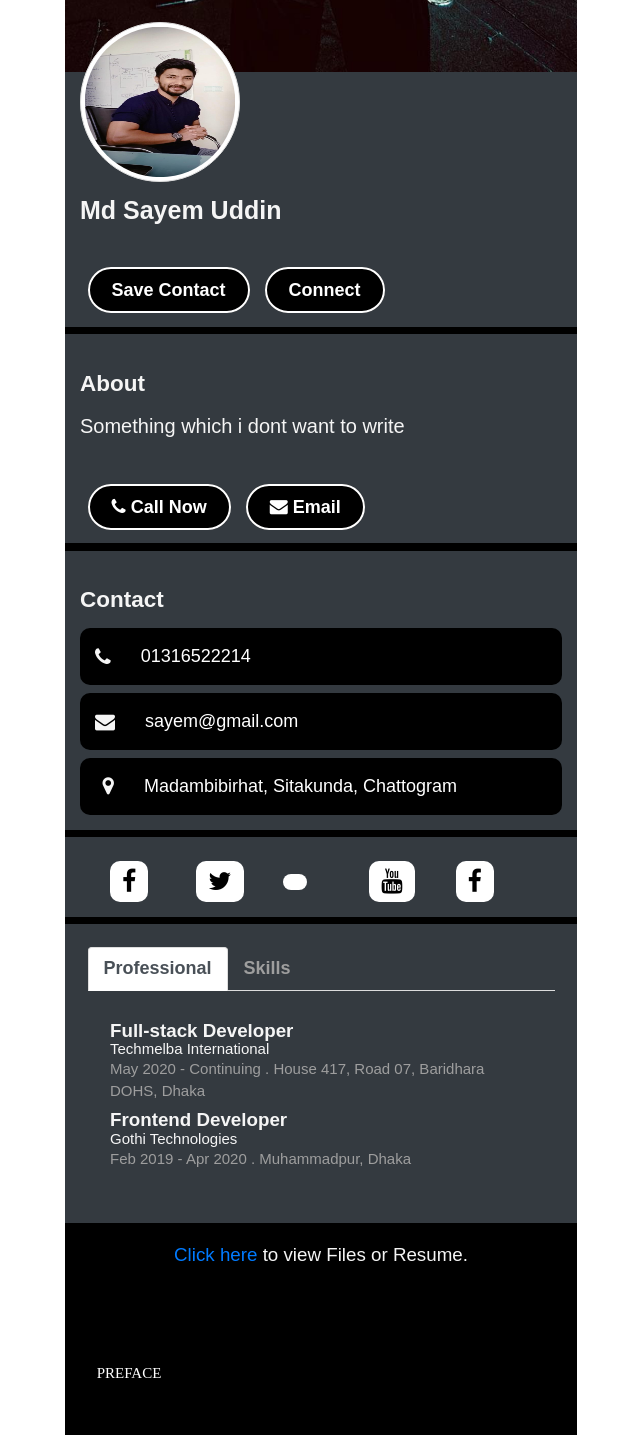
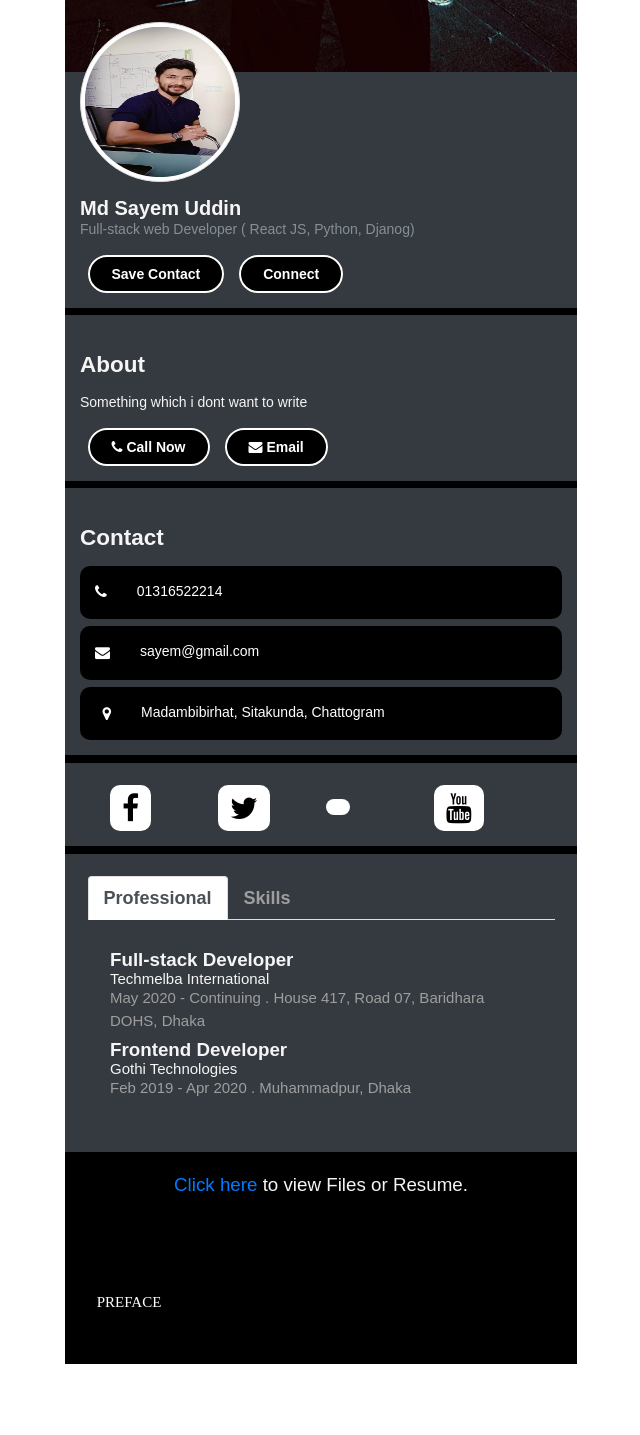
Before and after one commit to Sayem475/Preface_Card_Development, a Django app: page /profile/1 in a window 1280 px wide. Shown: the part 675-2110 px from the top of the page, without its empty margins (319-959 px from the left). After the commit the page ends 2039 px from the top, so only its background shows below. Run offline with Django 3.2, Linux system fonts and the light colour scheme; data comes from the database, SQL or seed files in the repository; both versions use the stored data as it was after the commit; some libraries are stand-ins or nearby versions; some web fonts are replaced.

Commit message:
added all

```diff
--- a/templates/User/userProfile.html
+++ b/templates/User/userProfile.html
@@ -33,7 +33,7 @@
 <!--===============================================================================================-->
 <style>
 	.socialicons-designs{
-			font-size: 25px;
+			font-size: 30px;
 			background: white;
 			color:black;
 			padding: 8px 12px 8px 12px;
@@ -43,7 +43,7 @@
 		background-color: black;
 		color:white;
 	}
-	 .test a {
+	.navloginout a {
         font-family: Poppins-Medium;
         font-size: 20px;
 		font-weight: bold;
@@ -56,48 +56,21 @@
     }
 
 		.animsition p{
-			font-size: 20px;
+			font-size: 14px;
 		}
 
         .profileimage img{
             height: 160px;
             width: 160px;
             border-radius: 50%;
-			/* border-color: #fff;  */
         }
         .profileimage{
-			/* margin-left: 30px; */
             margin-top: -50px;
         }
-        .info-box {
-            background-color: gainsboro;
-            border-radius: 5px;
+		/* TAB BIO DATA INFORMATION */
+		.contact-btn .btn-text-size{
+			font-size: 14px;
 		}
-		/* TAB BIO DATA INFORMATION */
-		.profile-info{
-			font-size: 18px;
-		}
-		.biodata p {
-			font-size:20px;
-		}
-		.pro-info{
-			font-size:20px;
-		}
-		.contact-btn .btn-text-size{
-			font-size: 18px;
-		}
-		.btn-success{
-			color:#fff;
-			background-color: #000263;
-			border-color: #000263;
-		}
-		.btn-danger{
-			color:#fff;
-			background-color: #af0010;
-			border-color:#af0010;
-		}
-
-
 
 		/* tabs design */
 		.infoanchor a{
@@ -108,8 +81,8 @@
 
 		a.mybtn {
 			font-weight: bold;
-			font-size: 18px;
-			padding: 11px;
+			font-size: 14px;
+			padding: 9px;
 			background: black;
 			color: white;
 			border-radius: 25px;
@@ -119,36 +92,18 @@
 		}
 		a.mybtn:hover {
 			font-weight: bold;
-			font-size: 18px;
-			padding: 11px;
+			font-size: 14px;
+			padding: 9px;
 			background: rgb(255, 253, 253);
 			color: rgb(0, 0, 0);
 			border-radius: 25px;
 			padding-left: 22px;
 			padding-right: 22px;
 		}
-		a.callbtn {
-			background: black;
-			padding: 5px 10px 5px 10px;
-			border: 2px solid white;
-			font-size: 20px;
-			color: white;
-			border-radius: 8px;
-			/* margin-left: 20px; */
-			text-align: left;
-		}
-		a.mailbtn {
-			background: black;
-			padding: 5px 10px 5px 10px;
-			border: 2px solid white;
-			font-size: 20px;
-			color: white;
-			border-radius: 8px;
-			/* margin-left: 20px; */
-			text-align: left;
-		}
+
 		.contactbtn .bg-black {
 			background: black;
+			color: white;
 			border-radius: 10px;
 		}
 		.contactbtn .bg-black :hover {
@@ -156,15 +111,9 @@
 			color: black;
 			border-radius: 10px;
 		}
-		.contactbtn a{
-			color:white;
-			font-size: 18px;
-		}
-		.contactbtn i{
-			font-size: 20px;
-		}
+
 		.skills p{
-			font-size: 18px;
+			font-size: 14px;
 			color:#9e9e9e;
 		}
 		.dot {
@@ -228,7 +177,7 @@
 				<a href="/"><img src="{% static 'images/icons/pre-black.png'%}" alt="IMG-LOGO"></a>
 			</div>
 			<div class="btn-show-menu-mobile hamburger hamburger--squeeze ">
-				<span class="test">
+				<span class="navloginout">
 				{% if auth %}
                 	    <a href="{% url 'logout' %}" class="text-dark">Log Out</a>
 				{% else %}
@@ -267,15 +216,13 @@
 			<div class="container profileimage">
 				<img src="/media/{{ data.profile_picture }}" class="img-fluid img-thumbnail" alt="Profileimg">
 			</div>
-		</div>
-		<!-- About INFORMATION  -->
-		<div>
+
 			<!-- NAME AND DESIGNATION INFO  -->
 			<div class="p-3 bg-dark">
-				<h5 style="font-size:25px; font-weight: bold;">{{ data.name }}</h5>
-
+				<h5 style="font-size:20px; font-weight: bold;">{{ data.name }}</h5>
+				<p class="text-muted">Full-stack web Developer ( React JS, Python, Djanog)</p>
 				<p>{{ data.bio }}</p>
-				<div class="d-flex  mt-5">
+				<div class="d-flex  mt-3">
 					<div class="p-2">
 						<a href="#" class="mybtn">Save Contact</a>
 					</div>
@@ -284,11 +231,15 @@
 					</div>
 				</div>
 			</div>
+		</div>
+
+		<!-- About INFORMATION  -->
+		<div>
 			<!-- ABOUT  -->
 			<div class="p-3 bg-dark mt-2">
 				<h4 class="mt-4 font-weight-bold">About</h4>
 				<p class="mt-3">{{ data.about }}</p>
-				<div class="d-flex  mt-5">
+				<div class="d-flex  mt-3">
 					<div class="p-2">
 						<a href="tel:{{ data.phone_number }}" class="mybtn"><i class="fa fa-phone"></i> Call Now</a>
 					</div>
@@ -305,20 +256,20 @@
 					<div class="bg-black">
 						<div class="d-flex">
 							<div class="p-3"><i class="fa fa-phone mt-1"></i></div>
-							<div class="p-3"><a href="#">{{ data.phone_number }}</a></div>
+							<div class="p-3"><p>{{ data.phone_number }}</p></div>
 						</div>
 					</div>
-					<div class=" bg-black mt-2">
+					<div class="bg-black mt-2">
 						<div class="d-flex">
 							<div class="p-3"><i class="fa fa-envelope mt-1"></i></div>
-							<div class="p-3"><a href="#">{{ data.email }}</a></div>
+							<div class="p-3"><p>{{ data.email }}</p></div>
 						</div>
 					</div>
 
-					<div class=" bg-black mt-2">
+					<div class="bg-black mt-2">
 						<div class="d-flex">
 							<div class="p-3"><i class="fa fa-map-marker mt-1 pl-2"></i></div>
-							<div class="p-3"><a href="#">{{ data.address }}</a></div>
+							<div class="p-3"><p>{{ data.address }}</p></div>
 						</div>
 					</div>
 				</div>
@@ -336,31 +287,6 @@
 										</a>
 									</div>
 								{% endfor %}
-								<!-- <div class="item">
-									<a href="#" class="fs-28 cl7 hov-cl1 trans-04 m-r-16">
-										<i class="fa fa-facebook socialicons-designs"></i>
-									</a>
-								</div>
-								<div class="item">
-									<a href="#" class="fs-28 cl7 hov-cl1 trans-04 m-r-16">
-										<i class="fa fa-instagram socialicons-designs"></i>
-									</a>
-								</div>
-								<div class="item">
-									<a href="#" class="fs-28 cl7 hov-cl1 trans-04 m-r-16">
-										<i class="fa fa-pinterest-p socialicons-designs"></i>
-									</a>
-								</div>
-								<div class="item">
-									<a href="#" class="fs-28 cl7 hov-cl1 trans-04 m-r-16">
-										<i class="fa fa-youtube socialicons-designs"></i>
-									</a>
-								</div>
-								<div class="item">
-									<a href="#" class="fs-28 cl7 hov-cl1 trans-04 m-r-16">
-										<i class="fa fa-google socialicons-designs"></i>
-									</a>
-								</div> -->
 							</div>
 				</div>
 			</div>
@@ -425,6 +351,7 @@
 		{% if auth %}
 		<div class="container mt-5 text-center">
 			<a href="http://127.0.0.1:8000/profile/edit/{{ data.id }}" class="btn btn-danger">Edit Profile</a>
+			<!-- <a href="{% url '' data.id %}" class="btn btn-danger">Edit Profile</a> -->
 		</div>
 		{% endif %}
 
@@ -527,21 +454,21 @@
 	<script>
 		$(document).ready(function(){
 			$('.owl-carousel').owlCarousel({
-				loop:true,
+				// loop:true,
 				margin:10,
 				nav:false,
-				autoplay:true,
-				autoplayTimeout:2000,
-				autoplayHoverPause:true,
+				// autoplay:true,
+				// autoplayTimeout:2000,
+				// autoplayHoverPause:true,
 				responsive:{
 					0:{
-						items:5
+						items:4
 					},
 					600:{
-						items:5
+						items:4
 					},
 					1000:{
-						items:5
+						items:4
 					}
 				}
 			})
```
Also changed, not shown: templates/User/editProfile.html (+14 -2 lines), card_profile/migrations/0019_auto_20230313_1146.py (added), db.sqlite3, media/cover_pictures/WhatsApp_Image_2023-02-24_at_11.16.14_AM_ANkIv20.jpeg (added), media/profile_pictures/WhatsApp_Image_2023-02-24_at_11.15.38_AM_uRVHbgO.jpeg (added). Lines whose indentation alone changed are shown as unchanged.
